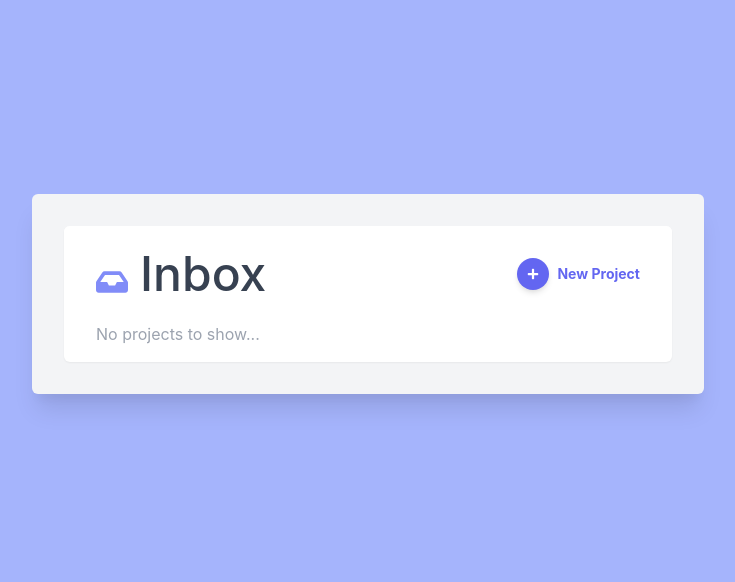
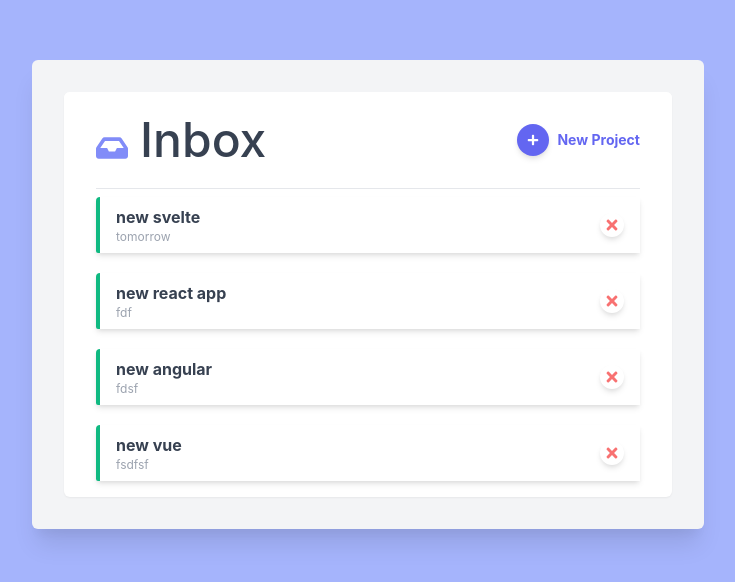
Before and after one commit to leventefrks/react-project-tracker, a React (Create React App) app: page / in a window 1280 px wide. Shown: the part 106-688 px from the top of the page, without its empty margins (272-1007 px from the left). Built offline with nearby package versions, Linux system fonts and the light colour scheme; data requests are answered from the project's data file.

Commit message:
toggle reminder function

```diff
--- a/db.json
+++ b/db.json
@@ -1,3 +1,28 @@
 {
-  "tasks": []
+  "tasks": [
+    {
+      "text": "new svelte",
+      "date": "tomorrow",
+      "reminder": true,
+      "id": 1
+    },
+    {
+      "text": "new react app",
+      "date": "fdf",
+      "reminder": true,
+      "id": 2
+    },
+    {
+      "text": "new angular",
+      "date": "fdsf",
+      "reminder": true,
+      "id": 3
+    },
+    {
+      "text": "new vue ",
+      "date": "fsdfsf",
+      "reminder": true,
+      "id": 4
+    }
+  ]
 }
--- a/src/App.js
+++ b/src/App.js
@@ -26,12 +26,23 @@ function App() {
     setTasks(tasks.filter(task => task.id !== id));
   };
 
-  const toggleTask = id =>
-    setTasks(
-      tasks.map(task =>
-        task.id === id ? { ...task, reminder: !task.reminder } : task
-      )
-    );
+  const toggleTask = async id => {
+    try {
+      const toggledTask = await fetchProject(id);
+      const task = { ...toggledTask, reminder: !toggledTask.reminder };
+
+      try {
+        const { data } = await axios.put(`${BASE_URL}${id}`, task);
+        setTasks(
+          tasks.map(task =>
+            task.id === id ? { ...task, reminder: data.reminder } : task
+          )
+        );
+      } catch (error) {}
+    } catch (error) {
+      console.log(error);
+    }
+  };
 
   useEffect(() => {
     const getProjects = async () => {
@@ -51,6 +62,17 @@ function App() {
     }
   };
 
+  const fetchProject = async id => {
+    try {
+      const { data } = await axios.get(`${BASE_URL}${id}`);
+      return data;
+    } catch (error) {
+      console.log(error);
+    }
+  };
+
+  const hasTasks = tasks.length > 0;
+
   return (
     <div className="w-full min-h-screen flex items-center justify-center bg-indigo-300">
       <div className="w-full max-w-2xl bg-gray-100 p-4 md:p-8 mx-2 md:mx-0 rounded-md shadow-xl">
@@ -61,7 +83,7 @@ function App() {
             isFormVisible={isFormVisible}
           />
           {isFormVisible && <AddTask onAdd={addTask} />}
-          {tasks.length > 0 ? (
+          {hasTasks ? (
             <Tasks tasks={tasks} onDelete={deleteTask} onToggle={toggleTask} />
           ) : (
             <p className="px-8 pb-4 text-gray-400">No projects to show...</p>
```
